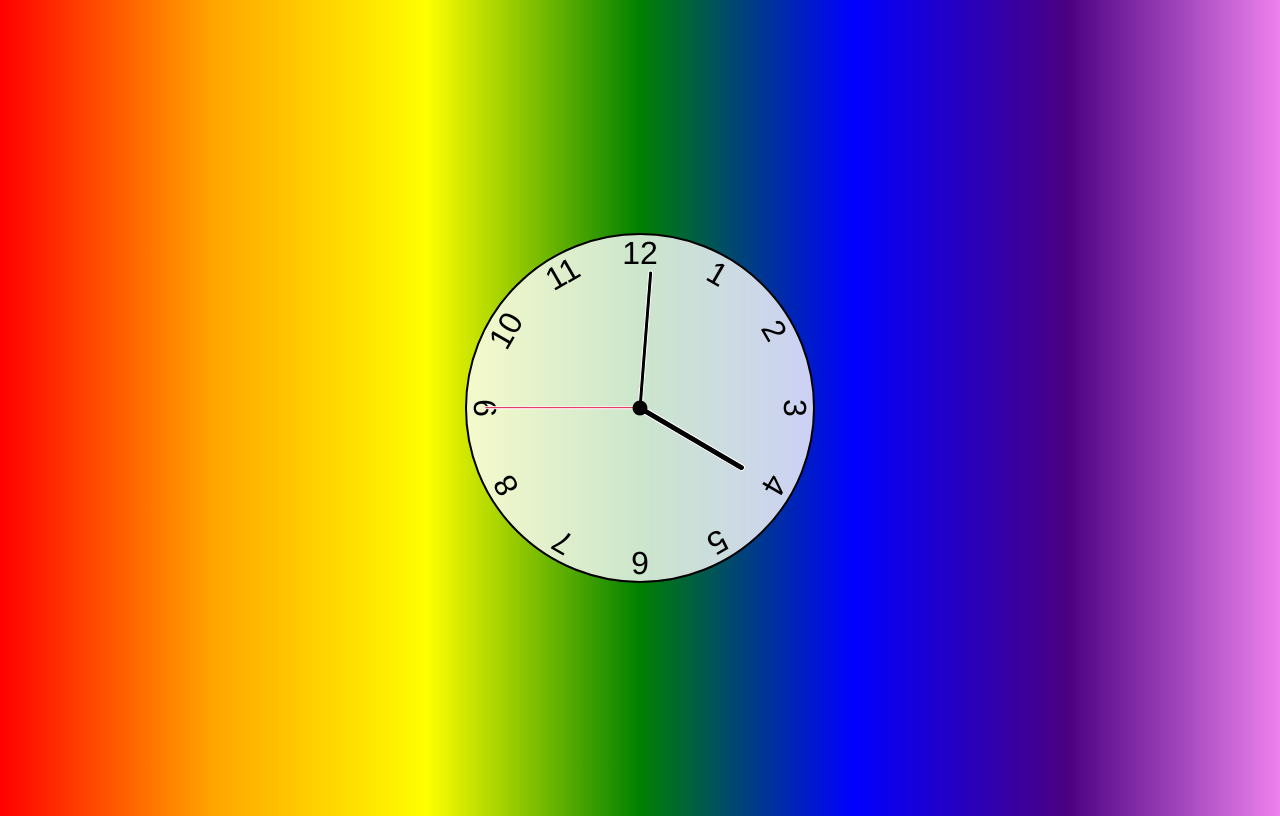
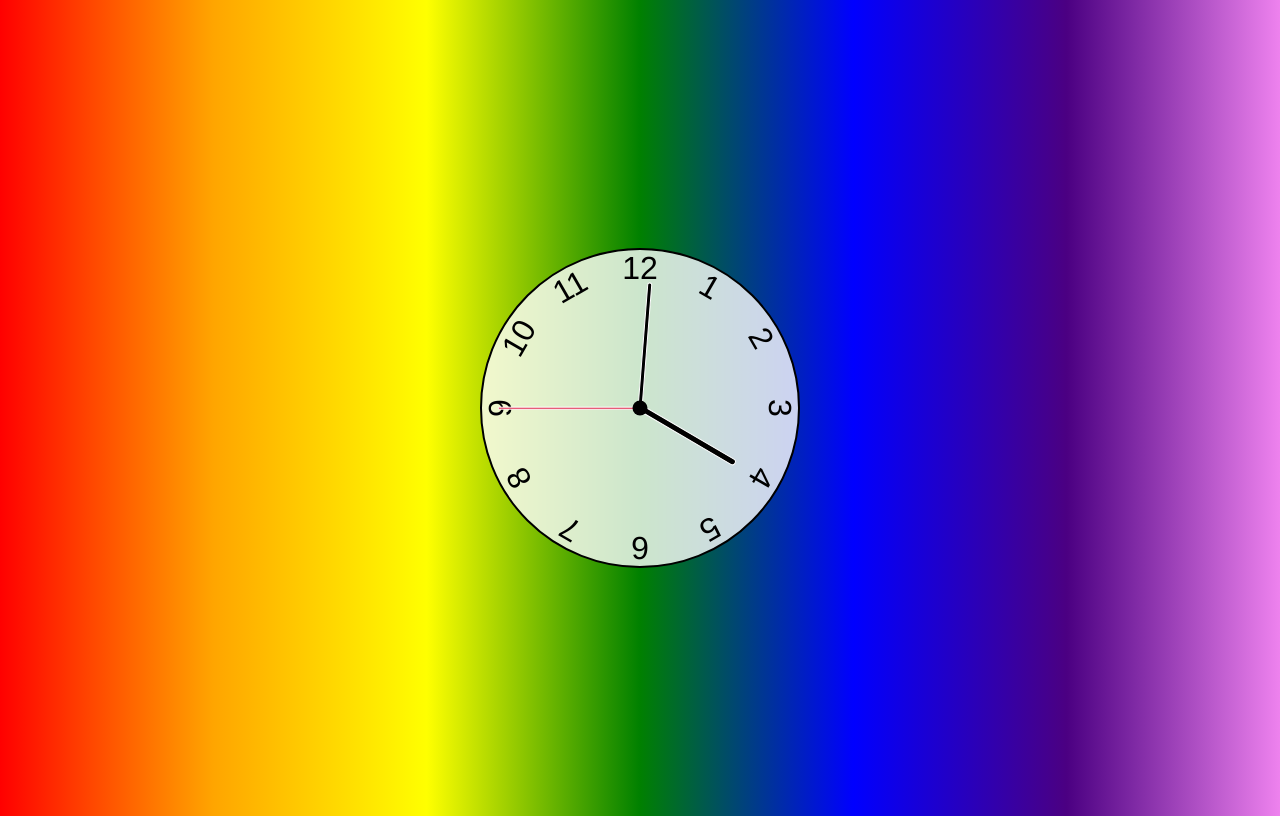
Before and after one commit to thebialy/day2_javaclock, a plain HTML site: page index.html in a window 1280 px wide. Drawn offline with Linux system fonts and the light colour scheme.

Commit message:
updated size

```diff
--- a/styles.css
+++ b/styles.css
@@ -13,8 +13,8 @@ body {
 }
 
 .clock {
-    width: 350px;
-    height: 350px;
+    width: 20rem;
+    height: 20rem;
     background-color: rgba(255, 255, 255, .8);
     border-radius: 50%;
     border: 2px solid black;
```
